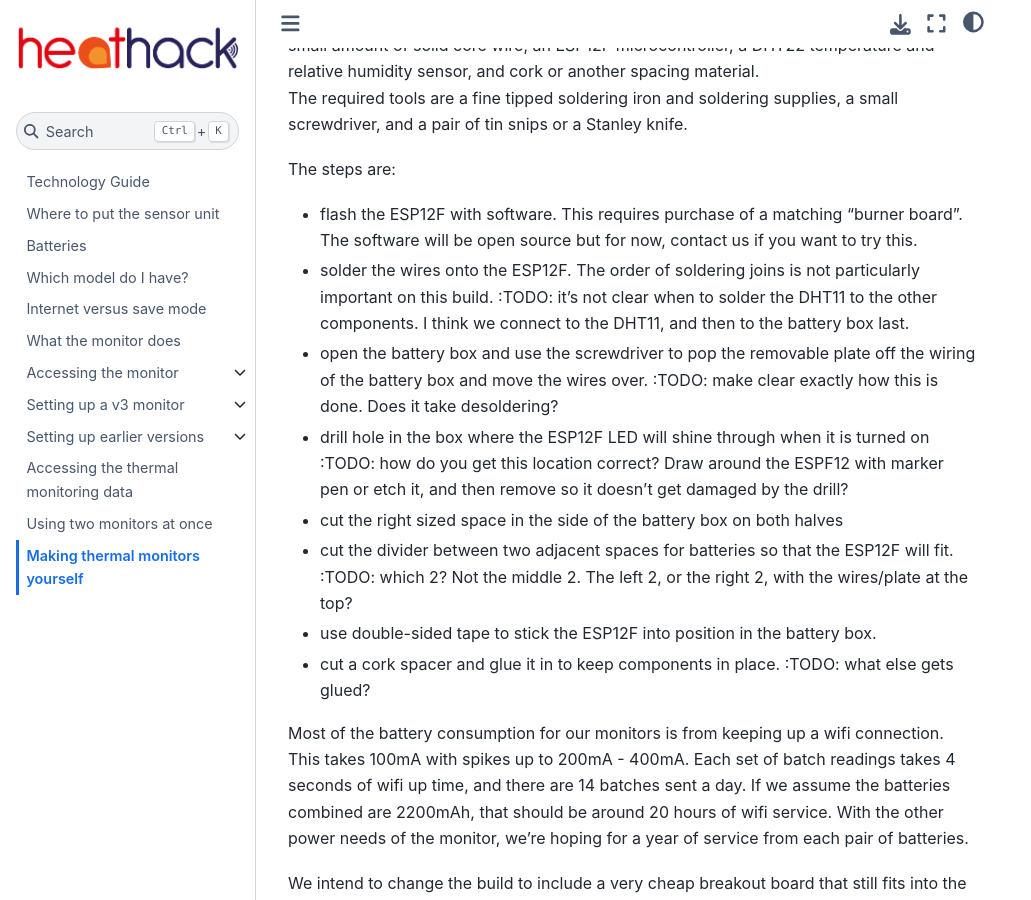
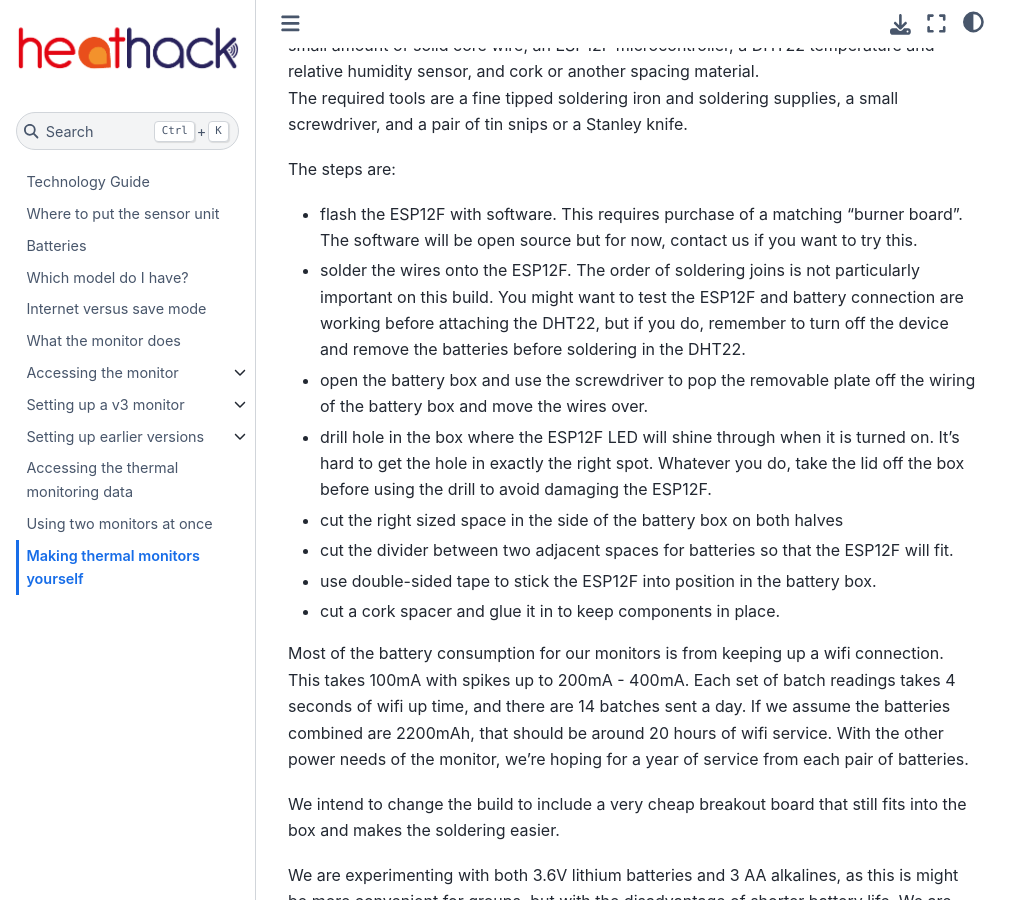
Before and after one commit to JeanCarletta/HeatHack-Tech-Guide, a Jupyter Book: the page built from making-monitors.md, in a window 1280 px wide and 900 px high, scrolled down 1455 px. Shown: the whole window, without its empty margins (0-1031 px from the left). Built offline with Jupyter Book 1.0.4 settings and Sphinx 7.4.7 and the Sphinx Book theme 1.1.4, drawn with Linux system fonts in a browser that asks for light colours.

Commit message:
Colin's clarifications and removing my requests for more information because he thinks they are stupid

```diff
--- a/making-monitors.md
+++ b/making-monitors.md
@@ -39,19 +39,19 @@ The steps are:
 
 - flash the ESP12F with software.  This requires purchase of a matching "burner board".  The software will be open source but for now, contact us if you want to try this.
 
-- solder the wires onto the ESP12F.  The order of soldering joins is not particularly important on this build. :TODO: it's not clear when to solder the DHT11 to the other components.  I think we connect to the DHT11, and then to the battery box last.
+- solder the wires onto the ESP12F.  The order of soldering joins is not particularly important on this build. You might want to test the ESP12F and battery connection are working before attaching the DHT22, but if you do, remember to turn off the device and remove the batteries before soldering in the DHT22.
 
-- open the battery box and use the screwdriver to pop the removable plate off the wiring of the battery box and move the wires over.  :TODO: make clear exactly how this is done.  Does it take desoldering?
+- open the battery box and use the screwdriver to pop the removable plate off the wiring of the battery box and move the wires over.
 
-- drill hole in the box where the ESP12F LED will shine through when it is turned on :TODO:  how do you get this location correct?  Draw around the ESPF12 with marker pen or etch it, and then remove so it doesn't get damaged by the drill?
+- drill hole in the box where the ESP12F LED will shine through when it is turned on.  It's hard to get the hole in exactly the right spot.  Whatever you do, take the lid off the box before using the drill to avoid damaging the ESP12F.
 
 - cut the right sized space in the side of the battery box on both halves
 
-- cut the divider between two adjacent spaces for batteries so that the ESP12F will fit.  :TODO:  which 2?  Not the middle 2.  The left 2, or the right 2, with the wires/plate at the top?
+- cut the divider between two adjacent spaces for batteries so that the ESP12F will fit.
 
 - use double-sided tape to stick the ESP12F into position in the battery box.
 
-- cut a cork spacer and glue it in to keep components in place.  :TODO: what else gets glued?
+- cut a cork spacer and glue it in to keep components in place.
 
 Most of the battery consumption for our monitors is from keeping up a wifi connection.  This takes 100mA with spikes up to 200mA - 400mA. Each set of batch readings takes 4 seconds of wifi up time, and there are 14 batches sent a day. If we assume the batteries combined are 2200mAh, that should be around 20 hours of wifi service.  With the other power needs of the monitor, we're hoping for a year of service from each pair of batteries.
 
```
